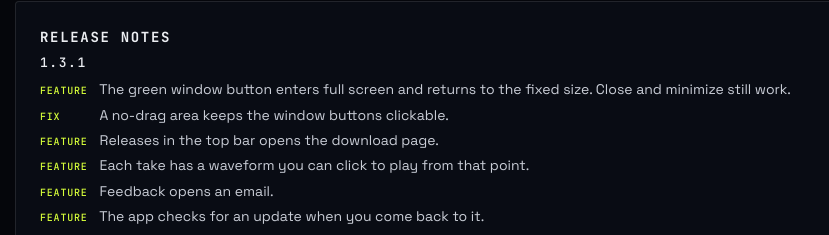
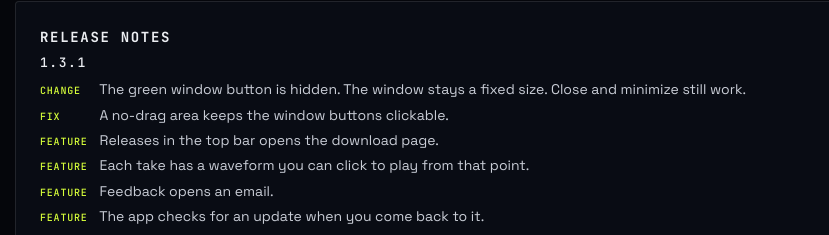
Before and after one commit to AntonisKol/adns-space, a plain HTML site: page index.html in a window 1280 px wide. Shown: the part 1565-1800 px from the top of the page, 121-950 px from the left. Drawn offline with Linux system fonts and the light colour scheme; no server answers.

Commit message:
Say the green window button is hidden, not a full-screen control.
Co-authored-by: Cursor <cursoragent@cursor.com>

```diff
--- a/index.html
+++ b/index.html
@@ -151,7 +151,7 @@
       <div class="notes-scroll">
         <h3 class="mono">1.3.1</h3>
         <ul>
-          <li><span class="cat">Feature</span> The green window button enters full screen and returns to the fixed size. Close and minimize still work.</li>
+          <li><span class="cat">Change</span> The green window button is hidden. The window stays a fixed size. Close and minimize still work.</li>
           <li><span class="cat">Fix</span> A no-drag area keeps the window buttons clickable.</li>
           <li><span class="cat">Feature</span> Releases in the top bar opens the download page.</li>
           <li><span class="cat">Feature</span> Each take has a waveform you can click to play from that point.</li>
```
Also changed, not shown: README.md.
